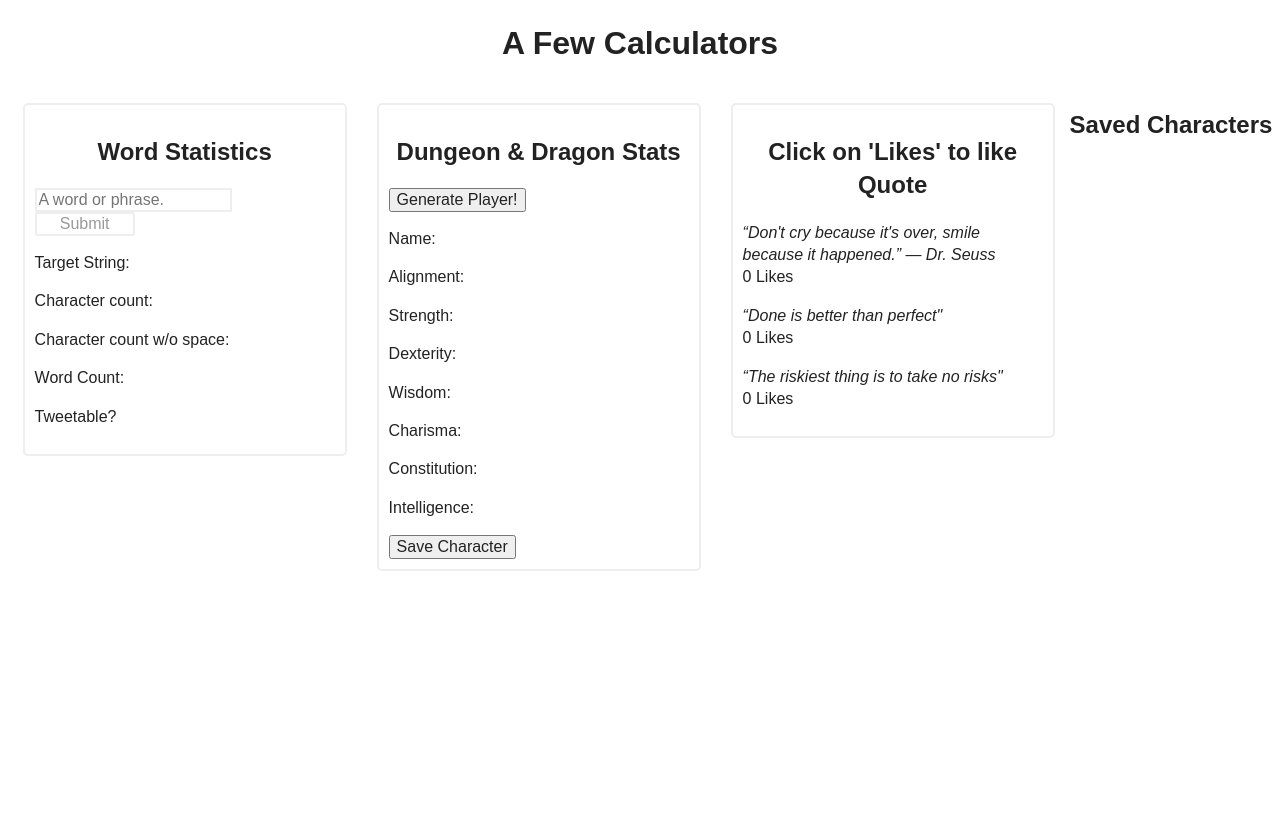
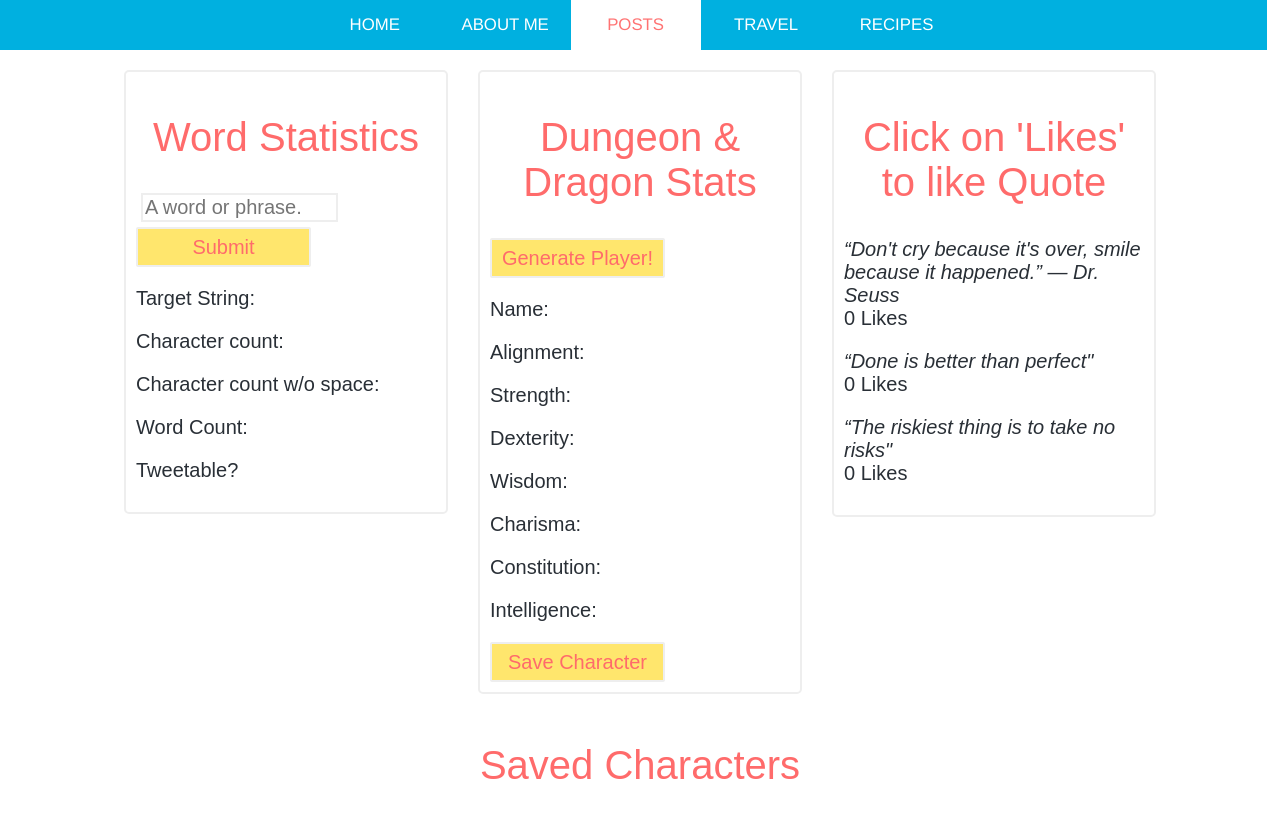
Before and after one commit to patriciadeboer/starter_website, a website: page posts/blog_entry/calc2.html in a window 1280 px wide. Before the commit the page ends 800 px from the top, so only its background shows below. Drawn offline with Linux system fonts and the light colour scheme.

Commit message:
adding my styling to the calculator post including header and colors

```diff
--- a/css/calculatorStyles.css
+++ b/css/calculatorStyles.css
@@ -21,12 +21,14 @@ h1, h2 {
 .calculator_form input[type='text'] {
 	width: 189px;
 	border: 2px solid #eee;
+	font-size: 20px;
 }
 .calculator_form input[type='submit'] {
-	width: 100px;
-	color: #999;
+	width: 175px;
+	color: #FF6B6B ;
 	padding: 1px;
 	border: 2px solid #eee;
 	border-radius: 2px;
-	background-color: white;
+	background-color: #FFE66D;
+
 }
--- a/js/calculator.js
+++ b/js/calculator.js
@@ -14,7 +14,7 @@ function generate_character() {
 
 
  	function randomAlignment() {
- 		var adjective = ['lawful', 'neutral', 'chaotic'];
+ 		var adjective = ['Lawful', 'Neutral', 'Chaotic'];
  		var alignment = ['good', 'neutral', 'evil'];
 
  		randomAdj=Math.floor(Math.random()*adjective.length);
@@ -212,7 +212,7 @@ function saveCharacter() {
    + " Charisma: " + character.charisma
    + " Constitution: " + character.constitution
    + " Intelligence: " + character.intelligence
-   +"\n")
+   +"\r")
 
 	characters_div.appendChild(character_text);
 }
--- a/posts/blog_entry/calc2.html
+++ b/posts/blog_entry/calc2.html
@@ -10,6 +10,7 @@
         <link rel="stylesheet" href="../../css/normalize.css">
         <link rel="stylesheet" href="../../css/html5boilerplate.css">
         <link rel="stylesheet" href="../../css/calculatorStyles.css">
+        <link rel="stylesheet" href="../../css/userStyles.css">
 
         <script src="../../js/vendor/modernizr-2.8.3.min.js"></script>
     </head>
@@ -18,8 +19,15 @@
             <p class="browserupgrade">You are using an <strong>outdated</strong> browser. Please <a href="http://browsehappy.com/">upgrade your browser</a> to improve your experience.</p>
         <![endif]-->
 
-        <nav>
-            <h1> A Few Calculators </h1>
+        <nav class= "container">
+            <ul class="navigation-links">
+                <li><a class="links" href="../../index.html">Home</a></li>
+                <li><a class="links" href="../aboutme.html"> About Me </a></li>
+                <li class="active first">
+                    <a class="links" href="../../index.html#posts"> Posts </a></li>
+                <li><a class="links" href="../../index.html#travel">Travel</a></li>
+                <li><a class="links" href="../../index.html#recipes">Recipes</a></li>
+            </ul>
         </nav>
 
         <main class="calculators">
@@ -37,7 +45,9 @@
             </div>
             <div class="calculator">
                 <h2>Dungeon &amp Dragon Stats </h2>
-                <input type="submit" value="Generate Player!" onclick="generate_character()" />
+                <div class="calculator_form">
+                    <input type="submit" value="Generate Player!" onclick="generate_character()" />
+                </div>
                 <p class="stat"> Name: <span id="js_random_dndname"> </span> </p>
                 <p class="stat"> Alignment: <span id="js_random_alignment"></span> </p>
                 <p class="stat"> Strength: <span id="js_dnd_strength"></span></p>
@@ -47,7 +57,9 @@
                 <p class="stat"> Constitution: <span id="js_dnd_constitution"></span></p>
                 <p class="stat"> Intelligence: <span id="js_dnd_intelligence"></span></p>
                 <!-- <input type="submit" value="Save Character" /> -->
-                <input type="submit" value="Save Character" onclick="saveCharacter()" />
+                <div class="calculator_form">
+                    <input type="submit" value="Save Character" onclick="saveCharacter()" />
+                </div>
             </div>
             <div class="calculator">
                 <h2>Click on 'Likes' to like Quote </h2>
```
